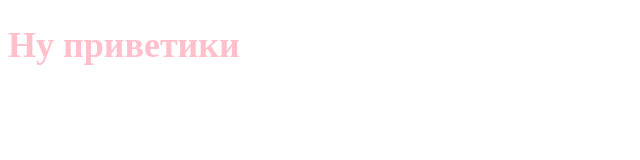
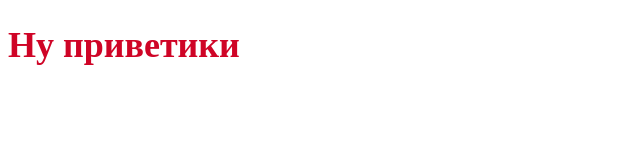
Before and after one commit to dinbdin/MyProject, a plain HTML site: page index.html in a window 1280 px wide. Shown: the whole page, without its empty margins (0-640 px from the left). Drawn offline with Linux system fonts and the light colour scheme.

Commit message:
Cgange style

```diff
--- a/style.css
+++ b/style.css
@@ -1,4 +1,4 @@
 body {
     font-size: large;
-    color: #ffc0cb;
+    color: #cf0426;
 }
```
